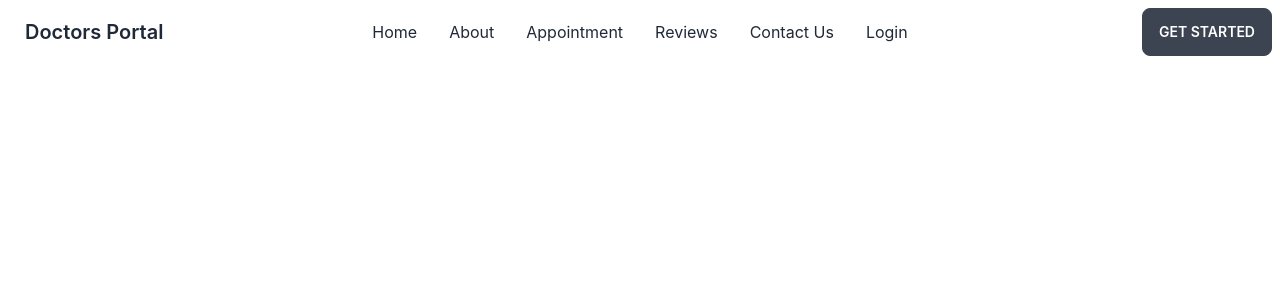
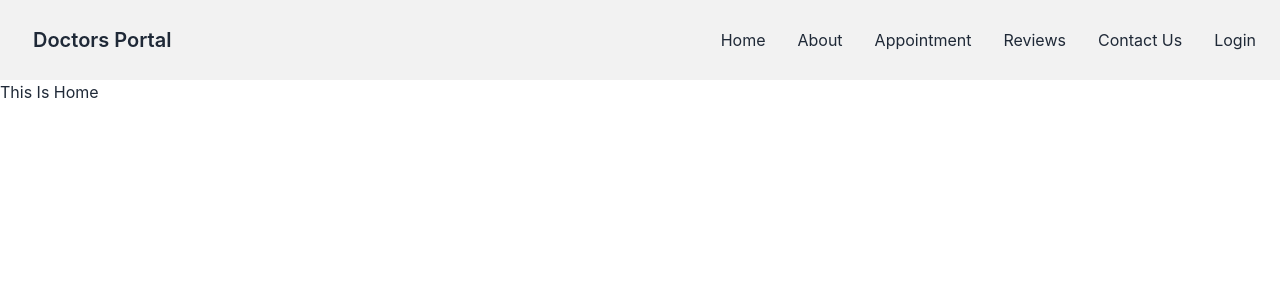
Before and after one commit to Nuruzzamanshah/doctors-portal, a React (Create React App) app: page /home in a window 1280 px wide. Shown: the top 300 px of the page. Built offline with nearby package versions, Linux system fonts and the light colour scheme.

Commit message:
text added

```diff
--- a/src/App.js
+++ b/src/App.js
@@ -2,15 +2,17 @@ import './App.css';
 import { Routes, Route, Link } from "react-router-dom";
 import Navbar from './Pages/Shared/Navbar';
 import Home from './Pages/Home/Home';
-import About from './Pages/About/About';
+import Login from './Pages/Login/Login';
+import About from './Pages/About/About'
 
 function App() {
   return (
     <div>
       <Navbar></Navbar>
       <Routes>
-        <Route path="/" element={<Home />} />
-        <Route path="about" element={<About />} />
+        <Route path="home" element={<Home />} />
+        <Route path="about" element={<About></About>}></Route>
+        <Route path="login" element={<Login></Login>}></Route>
       </Routes>
     </div>
   );
--- /dev/null
+++ b/src/Pages/Login/Login.js
@@ -0,0 +1,11 @@
+import React from 'react';
+
+const Login = () => {
+    return (
+        <div>
+            <h2>This is Login</h2>
+        </div>
+    );
+};
+
+export default Login;
--- a/src/Pages/Shared/Navbar.js
+++ b/src/Pages/Shared/Navbar.js
@@ -1,17 +1,18 @@
 import React from 'react';
+import { Link } from 'react-router-dom';
 
 const Navbar = () => {
     const menuItems = <>
-        <li><a>Home</a></li>
-        <li><a>About</a></li>
-        <li><a>Appointment</a></li>
-        <li><a>Reviews</a></li>
-        <li><a>Contact Us</a></li>
-        <li><a>Login</a></li>
+        <li><Link to="/home">Home</Link></li>
+        <li><Link to="/abour">About</Link></li>
+        <li><Link to="/appointment">Appointment</Link></li>
+        <li><Link to="/reviews">Reviews</Link></li>
+        <li><Link to="/contact us">Contact Us</Link></li>
+        <li><Link to="/login">Login</Link></li>
     </>
     return (
-        <div class="navbar bg-base-100">
-            <div class="navbar-start">
+        <div class="navbar bg-base-200">
+            <div class="navbar">
                 <div class="dropdown">
                     <label tabindex="0" class="btn btn-ghost lg:hidden">
                         <svg xmlns="http://www.w3.org/2000/svg" class="h-5 w-5" fill="none" viewBox="0 0 24 24" stroke="currentColor"><path stroke-linecap="round" stroke-linejoin="round" stroke-width="2" d="M4 6h16M4 12h8m-8 6h16" /></svg>
@@ -27,9 +28,6 @@ const Navbar = () => {
                     {menuItems}
                     </ul>
                 </div>
-            <div class="navbar-end">
-                <a class="btn">Get started</a>
-            </div>
         </div>
     );
 };
```
